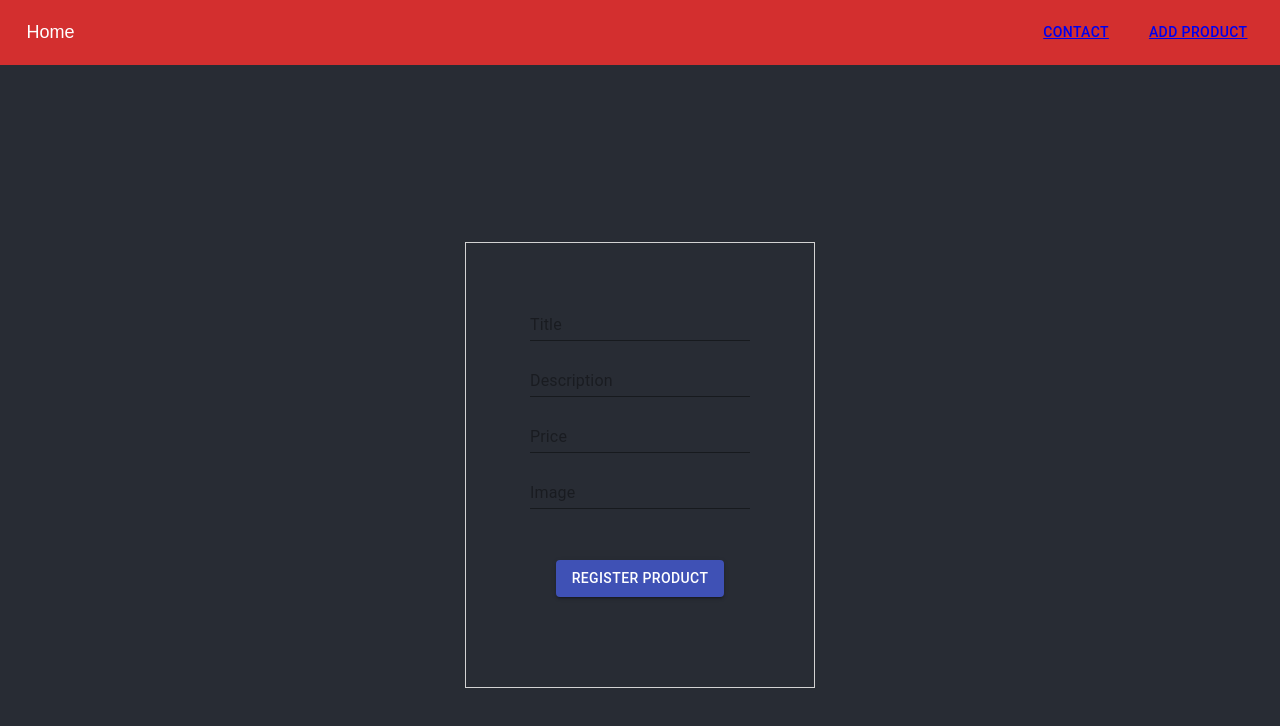
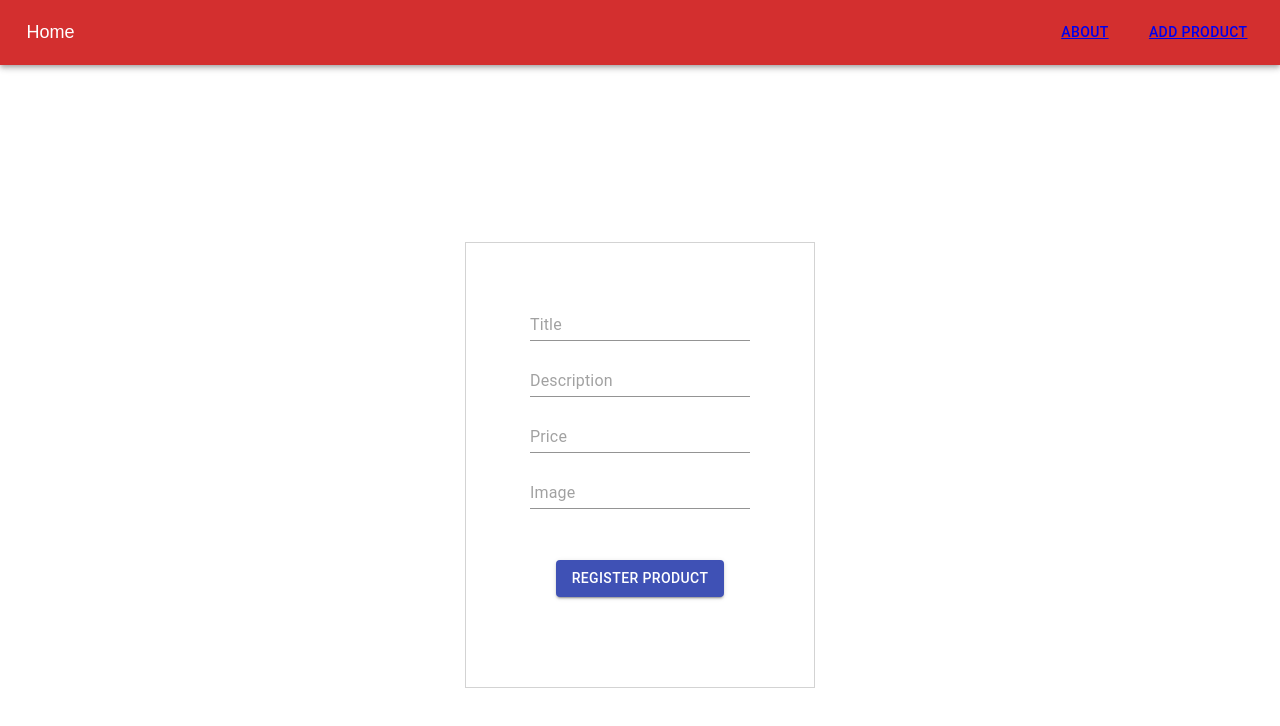
Before and after one commit to traceylungahi/Jewellery-store-App, a React (Create React App) app: page /addproduct in a window 1280 px wide. Shown: the top 726 px of the page. Built offline with nearby package versions, Linux system fonts and the light colour scheme; data requests are answered from the project's data file.

Commit message:
Add function to post data

```diff
--- a/db.json
+++ b/db.json
@@ -47,6 +47,14 @@
         "rate": 1.9,
         "count": 100
       }
+    },
+    {
+      "title": "ring",
+      "price": "6",
+      "description": "nice",
+      "image": "https://images.pexels.com/photos/3634366/pexels-photo-3634366.jpeg?auto=compress&cs=tinysrgb&w=1600",
+      "category": "jewelery",
+      "id": 9
     }
   ]
 }
--- a/src/App.css
+++ b/src/App.css
@@ -35,14 +35,14 @@
 }
 
 .App-header {
-  background-color: #282c34;
+  background-color: '#fff';
   min-height: 100vh;
   display: flex;
   flex-direction: column;
   align-items: center;
   justify-content: center;
   font-size: calc(10px + 2vmin);
-  color: white;
+  color: black;
 }
 
 .App-link {
--- a/src/App.js
+++ b/src/App.js
@@ -3,7 +3,7 @@ import { Route, Routes } from 'react-router-dom';
 import './App.css';
 import Home from './components/Home';
 import NavBar from './components/NavBar';
-import Contacts from './components/Contacts';
+import About from './components/About';
 import AddProduct from './components/AddProduct';
 import ProductHolder from './components/ProductHolder';
 
@@ -26,7 +26,7 @@ function App() {
             path="/"
             element={<Home product={product} />}
         />
-          <Route path="/contacts" element={<Contacts />} />
+          <Route path="/about" element={<About />} />
           <Route path="/productholder" element={<ProductHolder />} />
           <Route path="/addproduct" element={<AddProduct />} />
       </Routes>
--- /dev/null
+++ b/src/components/About.js
@@ -0,0 +1,11 @@
+import React from "react";
+
+function About() {
+    return (
+      <div>
+        Your local exclusive jewelery store. Sorry Zack, i will look for watches later haha
+      </div>
+    );
+}
+
+export default About;
--- a/src/components/AddProduct.js
+++ b/src/components/AddProduct.js
@@ -1,9 +1,39 @@
-import React from "react";
+import React, { useState }from "react";
 import "../App.css";
 import Button from "@material-ui/core/Button";
 import TextField from "@material-ui/core/TextField";
 
 function AddProduct() {
+  const url = "http://localhost:3000/products";
+
+  const [title, setTitle] = useState("");
+  const [price, setPrice] = useState("");
+  const [description, setDescription] = useState("");
+  const [image, setImage] = useState("");
+
+  function handleClick(event) {
+    event.preventDefault()
+    const newProd = {
+      title,
+      price,
+      description,
+      image,
+      "category": "jewelery",
+    }
+
+
+    fetch(url, {
+      method: "POST",
+      headers: {
+          "Content-Type": "application/json",
+      },
+      body: JSON.stringify(newProd),
+  })
+      .then((r) => r.json())
+      .then((data) => {
+        console.log(data)
+      })}
+
   return (
     <div>
       <div className="App">
@@ -14,21 +44,22 @@ function AddProduct() {
               variant="standard"
               placeholder="Title"
               margin="normal"
-              required
+              required onChange={(event) => setTitle(event.target.value)}
+              type="text"
             />
             <TextField
               variant="standard"
               placeholder="Description"
               margin="normal"
-              required
-              type="password"
+              required onChange={(event) => setDescription(event.target.value)}
+              type="text"
             />
 
             <TextField
               variant="standard"
               placeholder="Price"
               margin="normal"
-              required
+              required onChange={(event) => setPrice(event.target.value)}
               type="number"
             />
 
@@ -36,12 +67,12 @@ function AddProduct() {
               variant="standard"
               placeholder="Image"
               margin="normal"
-              required
+              required onChange={(event) => setImage(event.target.value)}
               type="text"
             />
 
             <div className="Button">
-              <Button
+              <Button onClick={(event) => handleClick(event)}
                 variant="contained"
                 color="primary"
               >
--- a/src/components/Contacts.js
+++ /dev/null
@@ -1,40 +0,0 @@
-import React from "react";
-import { FormControl, InputLabel, Input, Button } from "@material-ui/core";
-
-function Contacts() {
-    return (
-      <div
-        style={{
-          display: "flex",
-          justifyContent: "center",
-          margin: 20,
-          padding: 20
-        }}
-      >
-        <form style={{ width: "50%" }}>
-          <h1>Contact Form</h1>
-
-          <FormControl margin="normal" fullWidth>
-            <InputLabel htmlFor="name">Name</InputLabel>
-            <Input id="name" type="text" />
-          </FormControl>
-
-          <FormControl margin="normal" fullWidth>
-            <InputLabel htmlFor="email">Email</InputLabel>
-            <Input id="email" type="email" />
-          </FormControl>
-
-          <FormControl margin="normal" fullWidth>
-            <InputLabel htmlFor="email">Message</InputLabel>
-            <Input id="email" multiline rows={10} />
-          </FormControl>
-
-          <Button variant="contained" color="primary" size="medium">
-            Send
-          </Button>
-        </form>
-      </div>
-    );
-}
-
-export default Contacts;
--- a/src/components/Header.js
+++ b/src/components/Header.js
@@ -6,7 +6,7 @@ function Header() {
         <div>
             <div>
                 <Typography variant='h4' align='center' color='textPrimary' margin='20px' gutterBottom>
-                    Best Buy
+                    Beauty Hub
                 </Typography>
             </div>
         </div>
--- a/src/components/NavBar.js
+++ b/src/components/NavBar.js
@@ -1,4 +1,4 @@
-import React from "react";
+import React from "react"
 import { Typography, AppBar, Button, CssBaseline, Toolbar, Stack } from '@mui/material'
 import IconButton from "@mui/material/IconButton";
 import { NavLink } from 'react-router-dom';
@@ -17,10 +17,10 @@ function NavBar() {
                     </Typography>
                     <Stack direction='row' spacing={3}>
                         <Button color='inherit'>
-                            <NavLink to='/contact' color='white'>Contact</NavLink>
+                            <NavLink to='/about' color='white'>About</NavLink>
                         </Button>
                         <Button color='inherit'>
-                            <NavLink to='/add'>Add Product</NavLink>
+                            <NavLink to='/addproduct'>Add Product</NavLink>
                         </Button>
                     </Stack>
                 </Toolbar>
--- a/src/components/ProductHolder.js
+++ b/src/components/ProductHolder.js
@@ -43,15 +43,18 @@ function ProductHolder({ product }) {
                                         <Typography variant="body2" color="grey" className={classes.multiLine}>
                                             {prod.description}
                                         </Typography>
-                                        <Typography variant="body2" color="grey" className={classes.multiLine}>
-                                            {prod.price}
-                                        </Typography>
                                     </CardContent>
                                   </div>
                                 </CardActionArea>
                                 <CardActions style={{ backgroundColor: "bisque" }}>
-                                    <Button size="small" color="primary">
-                                        Add to cart
+                                    <Button size="small" color="secondary">
+                                    ${prod.price}
+                                    </Button>
+                                    <Button size="small" color="secondary">
+                                      Add to cart
+                                    </Button>
+                                    <Button size="small" color="secondary">
+                                      Remove
                                     </Button>
                                 </CardActions>
                             </Card>
```
Lines whose indentation alone changed are shown as unchanged.
